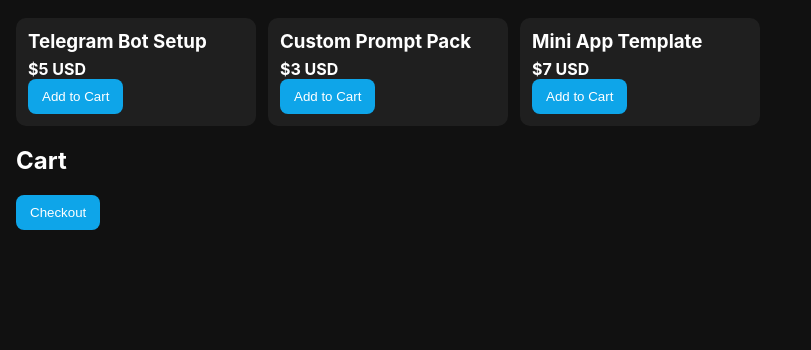
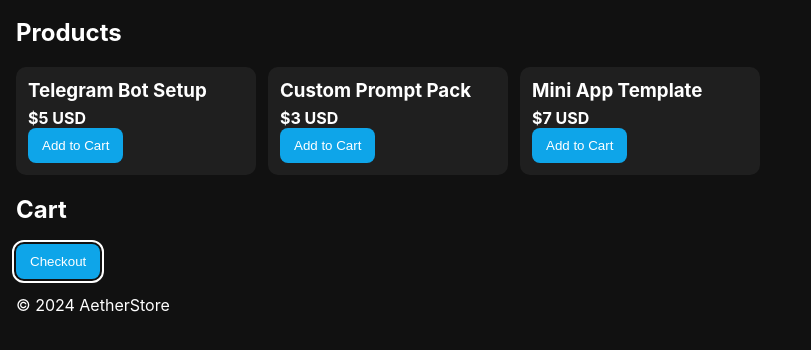
Before and after one commit to gaby401/aetherstore, a website: page public/index.html in a window 1280 px wide. Both pictures are taken after a click on the button "Checkout". Shown: the part 58-408 px from the top of the page, without its empty margins (0-811 px from the left). Drawn offline with Linux system fonts and the light colour scheme.

Commit message:
chore: improve accessibility with semantic tags

```diff
--- a/public/app.js
+++ b/public/app.js
@@ -15,7 +15,7 @@
     card.innerHTML = `
       <h3>${product.name}</h3>
       <div class="price">\$${product.price} USD</div>
-      <button onclick="addToCart(${product.id})">Add to Cart</button>
+      <button type="button" aria-label="Add ${product.name} to cart" onclick="addToCart(${product.id})">Add to Cart</button>
     `;
     container.appendChild(card);
   });
--- a/public/index.html
+++ b/public/index.html
@@ -12,15 +12,26 @@
     .card h3 { margin:0 0 6px }
     .price { font-weight:700; }
     button { padding:10px 14px; border:none; border-radius:8px; background:#0ea5e9; color:#fff; cursor:pointer; }
+    button:focus { outline:2px solid #fff; outline-offset:2px; }
     button:active { transform: translateY(1px); }
   </style>
 </head>
 <body>
-  <h1>Welcome to AetherStore</h1>
-  <div id="products"></div>
-  <h2>Cart</h2>
-  <ul id="cart"></ul>
-  <button onclick="checkout()">Checkout</button>
+  <header>
+    <h1>Welcome to AetherStore</h1>
+  </header>
+  <main>
+    <h2>Products</h2>
+    <section id="products" role="grid" aria-label="Product grid"></section>
+    <section aria-label="Shopping cart">
+      <h2>Cart</h2>
+      <ul id="cart" aria-label="Shopping cart items"></ul>
+      <button type="button" aria-label="Proceed to checkout" onclick="checkout()">Checkout</button>
+    </section>
+  </main>
+  <footer>
+    <p>&copy; 2024 AetherStore</p>
+  </footer>
 
   <script src="./app.js"></script>
 </body>
```
